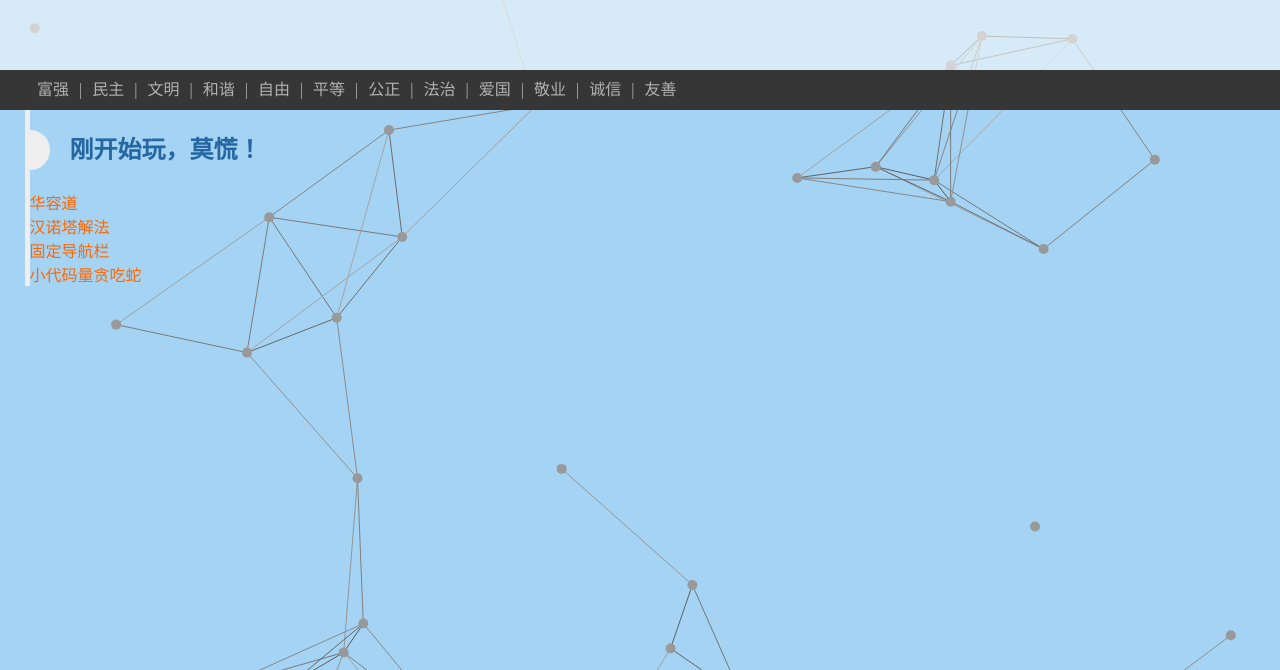
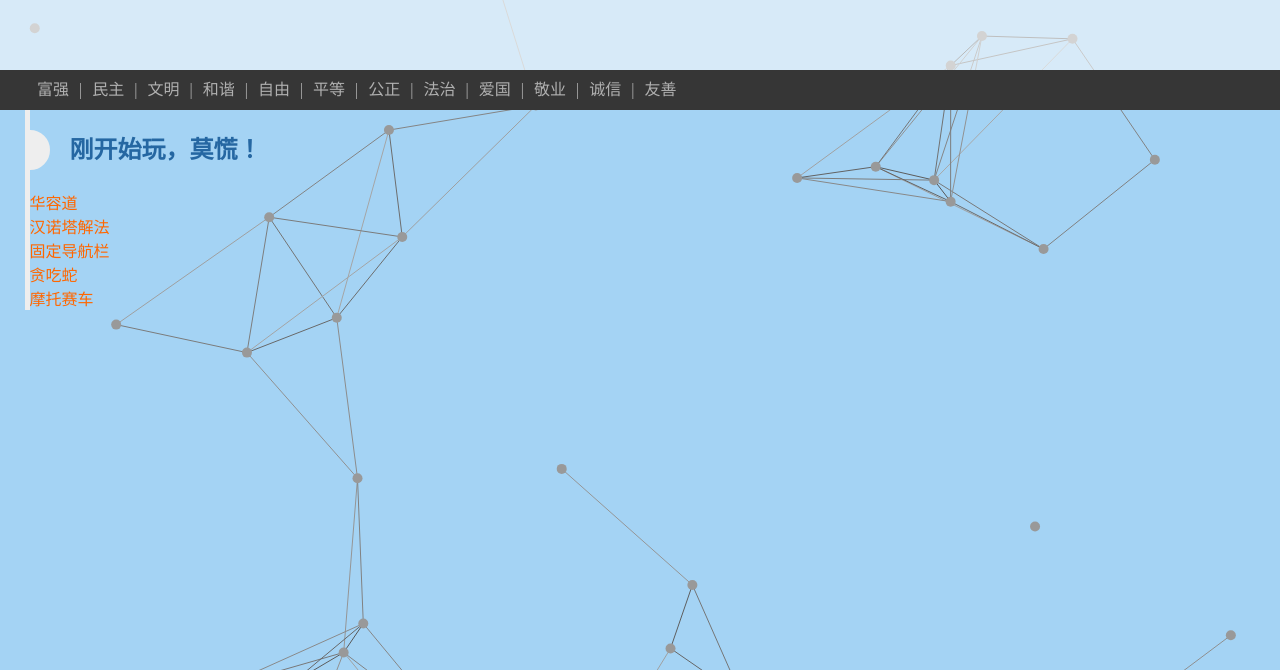
Before and after one commit to AmosLee94/AmosLee94.github.io, a plain HTML site: page index.html in a window 1280 px wide. Shown: the part 130-800 px from the top of the page. Drawn offline with Linux system fonts and the light colour scheme.

Commit message:
addMotor
添加摩托车链接

```diff
--- a/index.html
+++ b/index.html
@@ -39,7 +39,8 @@
 			<a href="/hrd">华容道</a><br>
 			<a href="/TowerOfHanoi">汉诺塔解法</a><br>
 			<a href="/fixed-nav">固定导航栏</a><br>
-			<a href="/snake">小代码量贪吃蛇</a><br>
+			<a href="/snake">贪吃蛇</a><br>
+			<a href="/MotorcycleRace">摩托赛车</a><br>
 		</div>
 	</section>
 	<footer>
```
